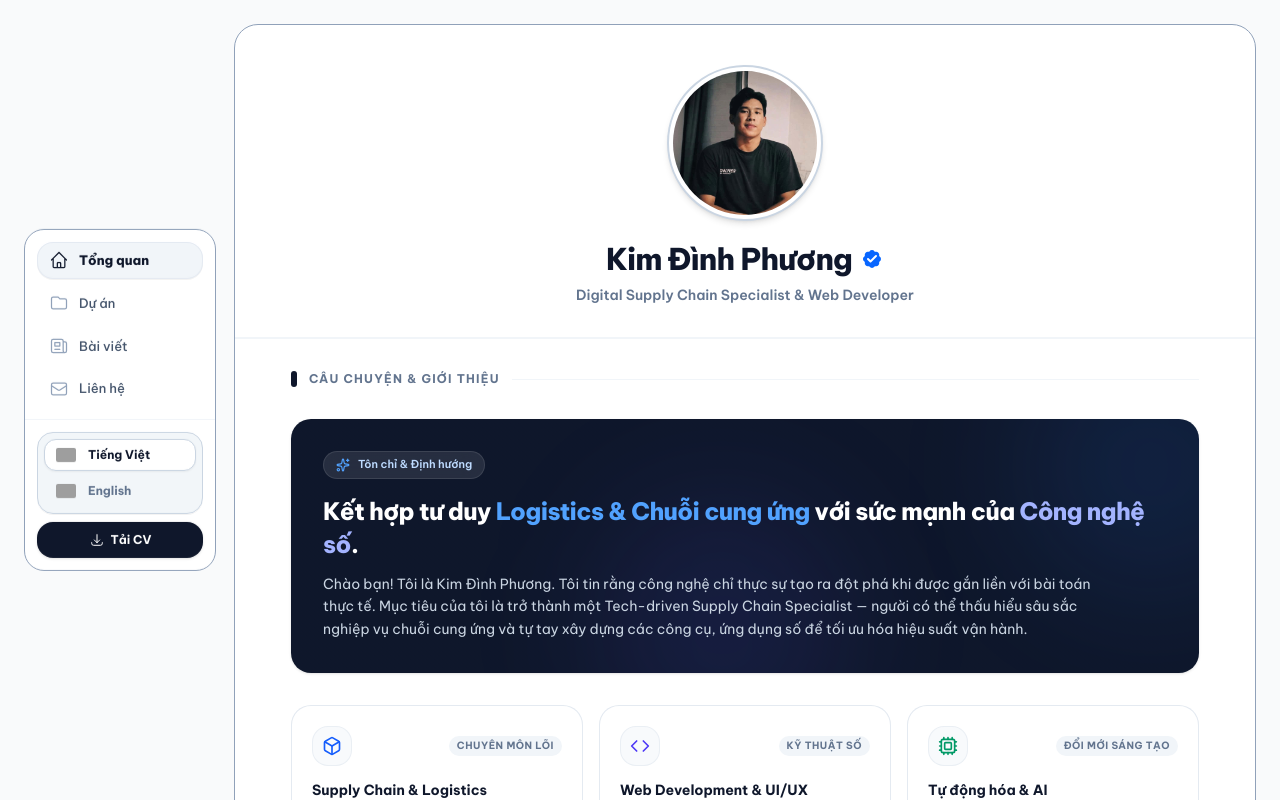
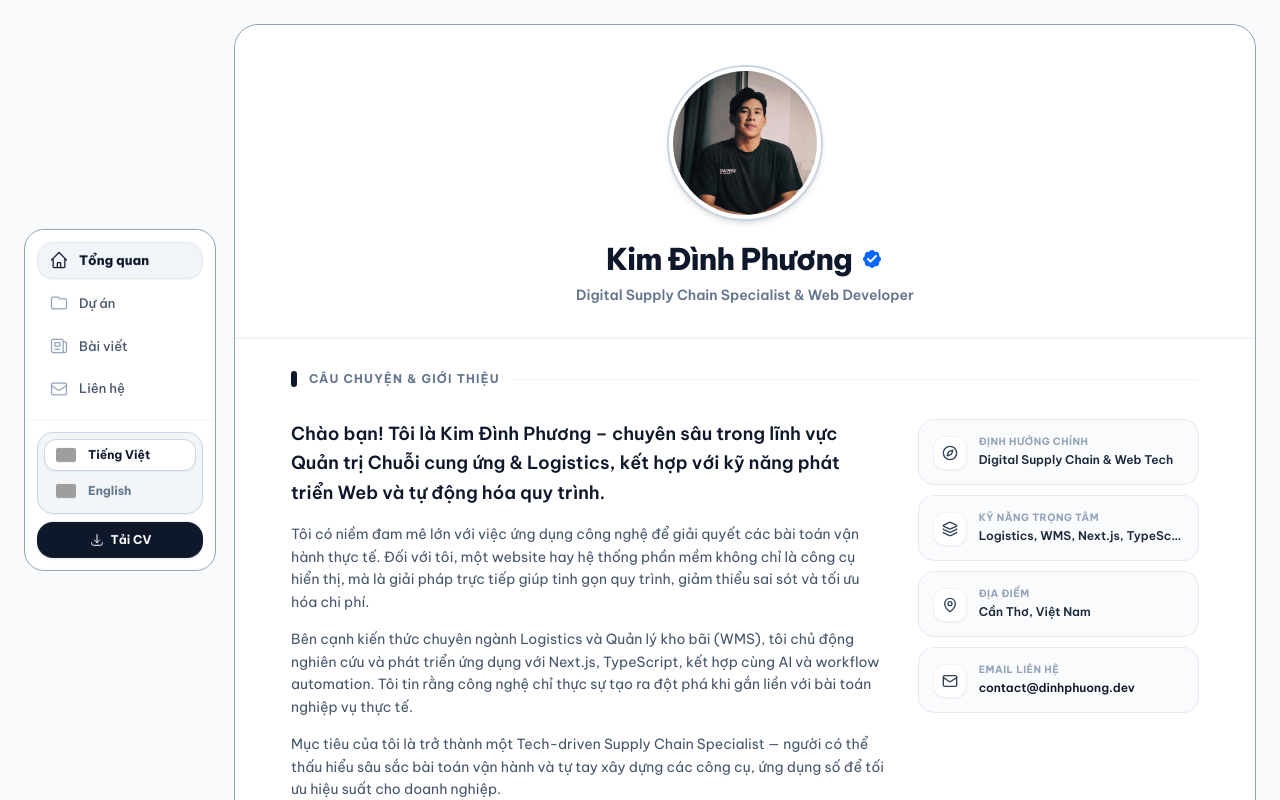
Before and after one commit to dinhphuong25/portfolio1, a Next.js app: page / in a window 1280 px wide. Shown: the top 800 px of the page. Built offline with nearby package versions, Linux system fonts and the light colour scheme; grey boxes are pictures that could not be loaded.

Commit message:
feat(about): redesign about section to clean minimal web aesthetic without heavy gradients

```diff
--- a/src/components/AboutSection.tsx
+++ b/src/components/AboutSection.tsx
@@ -3,58 +3,39 @@
 import React from "react";
 import TimelineSection from "./TimelineSection";
 import { useLanguage } from "@/context/LanguageContext";
-import { Code, MapPin, Mail, Sparkles, Box, Cpu } from "lucide-react";
+import { MapPin, Mail, Layers, Compass } from "lucide-react";
 import Reveal from "./Reveal";
 
 export default function AboutSection() {
     const { language } = useLanguage();
     const isVi = language === "vi";
 
-    const keyStrengths = isVi ? [
-        {
-            title: "Supply Chain & Logistics",
-            desc: "Nghiên cứu tối ưu hóa vận hành, quản lý kho bãi (WMS) và phân tích quy trình luân chuyển hàng hóa thực tế.",
-            icon: <Box className="w-5 h-5 text-blue-600 dark:text-blue-400" />,
-            badge: "Chuyên môn lõi",
-        },
-        {
-            title: "Web Development & UI/UX",
-            desc: "Phát triển ứng dụng web hiện đại với Next.js, TypeScript và Tailwind CSS, chú trọng hiệu năng và trải nghiệm người dùng.",
-            icon: <Code className="w-5 h-5 text-indigo-600 dark:text-indigo-400" />,
-            badge: "Kỹ thuật số",
-        },
-        {
-            title: "Tự động hóa & AI",
-            desc: "Ứng dụng AI và workflow tự động hóa để tinh gọn các tác vụ lặp lại, tối ưu thời gian và chi phí vận hành.",
-            icon: <Cpu className="w-5 h-5 text-emerald-600 dark:text-emerald-400" />,
-            badge: "Đổi mới sáng tạo",
-        },
-    ] : [
-        {
-            title: "Supply Chain & Logistics",
-            desc: "Focusing on operations optimization, warehouse management systems (WMS), and practical distribution workflow analysis.",
-            icon: <Box className="w-5 h-5 text-blue-600 dark:text-blue-400" />,
-            badge: "Core Discipline",
-        },
-        {
-            title: "Web Development & UI/UX",
-            desc: "Engineering modern web applications with Next.js, TypeScript, and Tailwind CSS with a sharp focus on speed and UX.",
-            icon: <Code className="w-5 h-5 text-indigo-600 dark:text-indigo-400" />,
-            badge: "Digital Skills",
-        },
-        {
-            title: "Automation & AI",
-            desc: "Leveraging AI and workflow automation to streamline repetitive tasks, boost productivity, and cut operational friction.",
-            icon: <Cpu className="w-5 h-5 text-emerald-600 dark:text-emerald-400" />,
-            badge: "Innovation",
-        },
+    const storyVi = [
+        "Chào bạn! Tôi là Kim Đình Phương – chuyên sâu trong lĩnh vực Quản trị Chuỗi cung ứng & Logistics, kết hợp với kỹ năng phát triển Web và tự động hóa quy trình.",
+        "Tôi có niềm đam mê lớn với việc ứng dụng công nghệ để giải quyết các bài toán vận hành thực tế. Đối với tôi, một website hay hệ thống phần mềm không chỉ là công cụ hiển thị, mà là giải pháp trực tiếp giúp tinh gọn quy trình, giảm thiểu sai sót và tối ưu hóa chi phí.",
+        "Bên cạnh kiến thức chuyên ngành Logistics và Quản lý kho bãi (WMS), tôi chủ động nghiên cứu và phát triển ứng dụng với Next.js, TypeScript, kết hợp cùng AI và workflow automation. Tôi tin rằng công nghệ chỉ thực sự tạo ra đột phá khi gắn liền với bài toán nghiệp vụ thực tế.",
+        "Mục tiêu của tôi là trở thành một Tech-driven Supply Chain Specialist — người có thể thấu hiểu sâu sắc bài toán vận hành và tự tay xây dựng các công cụ, ứng dụng số để tối ưu hiệu suất cho doanh nghiệp.",
     ];
+
+    const storyEn = [
+        "Hello! I am Kim Dinh Phuong — specializing in Supply Chain Management & Logistics, paired with modern web development and process automation skills.",
+        "I have a deep passion for applying technology to solve practical operational problems. To me, a website or software system is not just an interface, but a tangible solution to streamline workflows, minimize errors, and reduce operating costs.",
+        "Alongside my domain expertise in Logistics and Warehouse Management Systems (WMS), I actively build applications using Next.js, TypeScript, AI, and workflow automation. I firmly believe technology delivers the greatest impact when tied directly to business operations.",
+        "My goal is to become a Tech-driven Supply Chain Specialist — capable of deeply understanding operational workflows and developing tailored digital tools to drive business efficiency.",
+    ];
+
+    const currentStory = isVi ? storyVi : storyEn;
 
     const quickInfo = [
         {
-            icon: <Code className="w-4 h-4 text-slate-700 dark:text-slate-300" />,
+            icon: <Compass className="w-4 h-4 text-slate-700 dark:text-slate-300" />,
             label: isVi ? "Định hướng chính" : "Primary Focus",
             value: "Digital Supply Chain & Web Tech",
+        },
+        {
+            icon: <Layers className="w-4 h-4 text-slate-700 dark:text-slate-300" />,
+            label: isVi ? "Kỹ năng trọng tâm" : "Core Competencies",
+            value: "Logistics, WMS, Next.js, TypeScript",
         },
         {
             icon: <MapPin className="w-4 h-4 text-slate-700 dark:text-slate-300" />,
@@ -75,95 +56,55 @@ export default function AboutSection() {
             <div className="flex items-center gap-3 mb-8">
                 <span className="w-1.5 h-4 rounded-full bg-slate-900 dark:bg-white inline-block" />
                 <h2 id="about-heading" className="text-xs font-bold text-slate-500 dark:text-slate-400 tracking-widest uppercase">
-                    {isVi ? "CÂU CHUYỆN & GIỚI THIỆU" : "MY STORY & ABOUT"}
+                    {isVi ? "CÂU CHUYỆN & GIỚI THIỆU" : "ABOUT & STORY"}
                 </h2>
                 <div className="flex-1 h-px bg-slate-100 dark:bg-slate-800" />
             </div>
 
-            {/* Featured Intro Banner */}
-            <Reveal direction="up" delay={100}>
-                <div className="relative rounded-2xl bg-gradient-to-br from-slate-900 via-slate-850 to-slate-900 text-white p-6 sm:p-8 mb-8 overflow-hidden shadow-sm">
-                    {/* Decorative Background Elements */}
-                    <div className="absolute top-0 right-0 w-64 h-64 bg-blue-500/10 rounded-full blur-3xl -mr-20 -mt-20 pointer-events-none" />
-                    <div className="absolute bottom-0 left-1/3 w-64 h-64 bg-indigo-500/10 rounded-full blur-3xl -mb-20 pointer-events-none" />
+            {/* Clean 2-Column Web Layout */}
+            <div className="grid grid-cols-1 lg:grid-cols-12 gap-8 items-start mb-12">
+                {/* Left: Clean Narrative */}
+                <div className="lg:col-span-8 space-y-4">
+                    <Reveal direction="up" delay={50}>
+                        <p className="text-base sm:text-lg font-semibold text-slate-900 dark:text-white leading-relaxed">
+                            {currentStory[0]}
+                        </p>
+                    </Reveal>
 
-                    <div className="relative z-10">
-                        <div className="inline-flex items-center gap-2 px-3 py-1 rounded-full bg-white/10 backdrop-blur-md text-[11px] font-semibold text-blue-200 border border-white/10 mb-4">
-                            <Sparkles className="w-3.5 h-3.5 text-blue-400" />
-                            <span>{isVi ? "Tôn chỉ & Định hướng" : "Vision & Purpose"}</span>
+                    <div className="space-y-3.5 text-sm text-slate-600 dark:text-slate-300 leading-relaxed font-normal">
+                        {currentStory.slice(1).map((paragraph, index) => (
+                            <Reveal key={index} direction="up" delay={100 + index * 50}>
+                                <p>{paragraph}</p>
+                            </Reveal>
+                        ))}
+                    </div>
                 </div>
 
-                        <h3 className="text-lg sm:text-2xl font-extrabold leading-snug tracking-tight mb-3">
-                            {isVi ? (
-                                <>
-                                    Kết hợp tư duy <span className="text-blue-400">Logistics & Chuỗi cung ứng</span> với sức mạnh của <span className="text-indigo-300">Công nghệ số</span>.
-                                </>
-                            ) : (
-                                <>
-                                    Bridging <span className="text-blue-400">Supply Chain & Logistics</span> expertise with <span className="text-indigo-300">Digital Solutions</span>.
-                                </>
-                            )}
-                        </h3>
-
-                        <p className="text-slate-300 text-xs sm:text-sm leading-relaxed max-w-3xl font-normal">
-                            {isVi
-                                ? "Chào bạn! Tôi là Kim Đình Phương. Tôi tin rằng công nghệ chỉ thực sự tạo ra đột phá khi được gắn liền với bài toán thực tế. Mục tiêu của tôi là trở thành một Tech-driven Supply Chain Specialist — người có thể thấu hiểu sâu sắc nghiệp vụ chuỗi cung ứng và tự tay xây dựng các công cụ, ứng dụng số để tối ưu hóa hiệu suất vận hành."
-                                : "Hello! I am Kim Dinh Phuong. I strongly believe technology creates genuine impact when applied to real-world operational challenges. My mission is to grow into a Tech-driven Supply Chain Specialist — blending domain logistics expertise with hands-on software development to streamline business processes."}
-                        </p>
-                    </div>
-                </div>
-            </Reveal>
-
-            {/* 3 Pillars Grid */}
+                {/* Right: Clean Minimal Info Cards */}
+                <div className="lg:col-span-4 space-y-3">
                     <Reveal direction="up" delay={150}>
-                <div className="grid grid-cols-1 md:grid-cols-3 gap-4 mb-8">
-                    {keyStrengths.map((item, idx) => (
+                        <div className="space-y-2.5">
+                            {quickInfo.map((info, idx) => (
                                 <div
                                     key={idx}
-                            className="p-5 rounded-2xl bg-white dark:bg-slate-900 border border-slate-200/90 dark:border-slate-800 shadow-2xs hover:shadow-md hover:border-slate-300 dark:hover:border-slate-700 transition-all duration-200 flex flex-col justify-between group"
+                                    className="p-3.5 rounded-xl bg-slate-50/70 dark:bg-slate-850/60 border border-slate-200/80 dark:border-slate-800 flex items-start gap-3 transition-colors hover:border-slate-300 dark:hover:border-slate-700"
                                 >
-                            <div>
-                                <div className="flex items-center justify-between mb-3.5">
-                                    <div className="w-10 h-10 rounded-xl bg-slate-50 dark:bg-slate-800/80 border border-slate-200/60 dark:border-slate-700/60 flex items-center justify-center group-hover:scale-105 transition-transform duration-200">
-                                        {item.icon}
-                                    </div>
-                                    <span className="text-[10px] font-bold uppercase tracking-wider px-2 py-0.5 rounded-full bg-slate-100 dark:bg-slate-800 text-slate-500 dark:text-slate-400">
-                                        {item.badge}
-                                    </span>
-                                </div>
-                                <h4 className="text-sm font-bold text-slate-900 dark:text-white mb-1.5">
-                                    {item.title}
-                                </h4>
-                                <p className="text-xs text-slate-600 dark:text-slate-400 leading-relaxed font-normal">
-                                    {item.desc}
-                                </p>
-                            </div>
-                        </div>
-                    ))}
-                </div>
-            </Reveal>
-
-            {/* Quick Info Bar */}
-            <Reveal direction="up" delay={200}>
-                <div className="grid grid-cols-1 sm:grid-cols-3 gap-3 mb-10 p-2 rounded-2xl bg-slate-50/80 dark:bg-slate-900/60 border border-slate-200/80 dark:border-slate-800">
-                    {quickInfo.map((info, idx) => (
-                        <div key={idx} className="flex items-center gap-3 p-3 rounded-xl bg-white dark:bg-slate-800/70 border border-slate-200/60 dark:border-slate-700/50 shadow-2xs">
-                            <div className="p-2 rounded-lg bg-slate-50 dark:bg-slate-800 border border-slate-200/60 dark:border-slate-700/60 shrink-0">
+                                    <div className="p-2 rounded-lg bg-white dark:bg-slate-800 border border-slate-200/60 dark:border-slate-700/60 shrink-0 text-slate-700 dark:text-slate-300 mt-0.5 shadow-2xs">
                                         {info.icon}
                                     </div>
                                     <div className="min-w-0 flex-1">
-                                <span className="text-[10px] font-bold uppercase tracking-wider text-slate-400 dark:text-slate-500 block">
+                                        <span className="text-[10px] font-bold uppercase tracking-wider text-slate-400 dark:text-slate-500 block mb-0.5">
                                             {info.label}
                                         </span>
                                         {info.href ? (
                                             <a
                                                 href={info.href}
-                                        className="text-xs font-bold text-slate-800 dark:text-slate-200 hover:text-blue-600 dark:hover:text-blue-400 transition-colors block truncate"
+                                                className="text-xs font-semibold text-slate-900 dark:text-slate-100 hover:text-blue-600 dark:hover:text-blue-400 transition-colors block truncate"
                                             >
                                                 {info.value}
                                             </a>
                                         ) : (
-                                    <span className="text-xs font-bold text-slate-800 dark:text-slate-200 block truncate">
+                                            <span className="text-xs font-semibold text-slate-800 dark:text-slate-200 block truncate">
                                                 {info.value}
                                             </span>
                                         )}
@@ -172,6 +113,8 @@ export default function AboutSection() {
                             ))}
                         </div>
                     </Reveal>
+                </div>
+            </div>
 
             {/* Timeline Section */}
             <TimelineSection />
```
Lines whose indentation alone changed are shown as unchanged.
